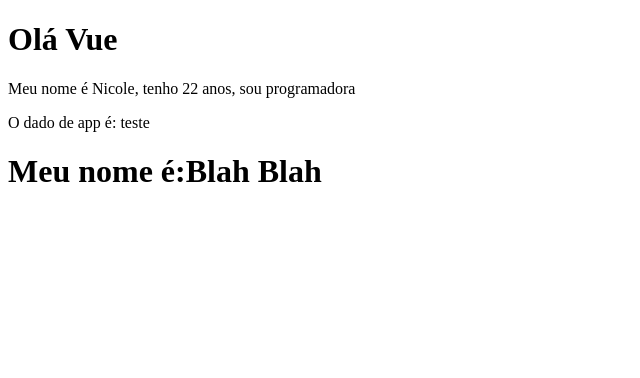
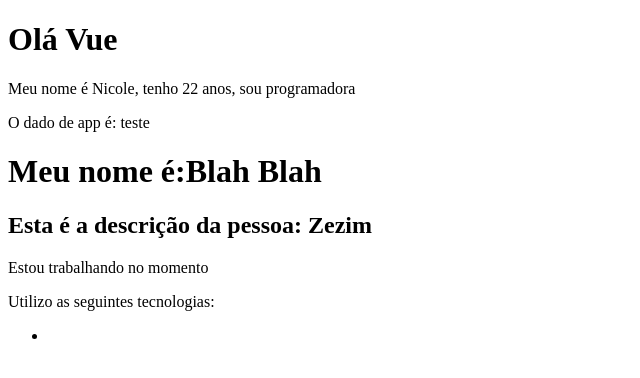
Before and after one commit to nicole-fer/Curso-Vue, a Vue app: page / in a window 1280 px wide. Shown: the top 378 px of the page, without its empty margins (0-640 px from the left). Built offline with nearby package versions, Linux system fonts and the light colour scheme.

Commit message:
Hierarquia de componentes

```diff
--- a/src/App.vue
+++ b/src/App.vue
@@ -3,20 +3,22 @@
     <PrimeiroComponente />
     <p> O dado de app é: {{testando}}</p>
     <LifeCycle/>
+    <Pessoa/>
   </div>
 
 </template>
 
 <script>
 import PrimeiroComponente from './components/PrimeiroComponente.vue'
-
 import LifeCycle from './components/LifeCycle.vue'
+import Pessoa from './components/Pessoa.vue'
 
 export default{
   name:'App',
   components: {
     PrimeiroComponente,
-    LifeCycle
+    LifeCycle,
+    Pessoa
   },
     data(){
       return{
--- a/src/components/Pessoa.vue
+++ b/src/components/Pessoa.vue
@@ -0,0 +1,19 @@
+<template>
+    <h2>Esta é a descrição da pessoa: {{nome}} </h2>
+    <p> Estou trabalhando no momento</p>
+    <p>Utilizo as seguintes tecnologias: </p>
+    <ul>
+        <li></li>
+    </ul>
+</template>
+
+<script>
+    export default {
+        name: 'PessoaP',
+        data(){
+            return{
+                nome: 'Zezim'
+            }
+        }
+    }
+</script>
```
